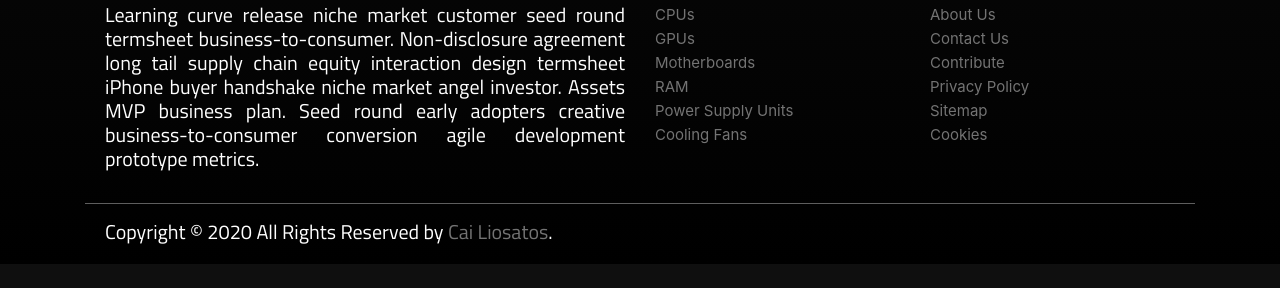
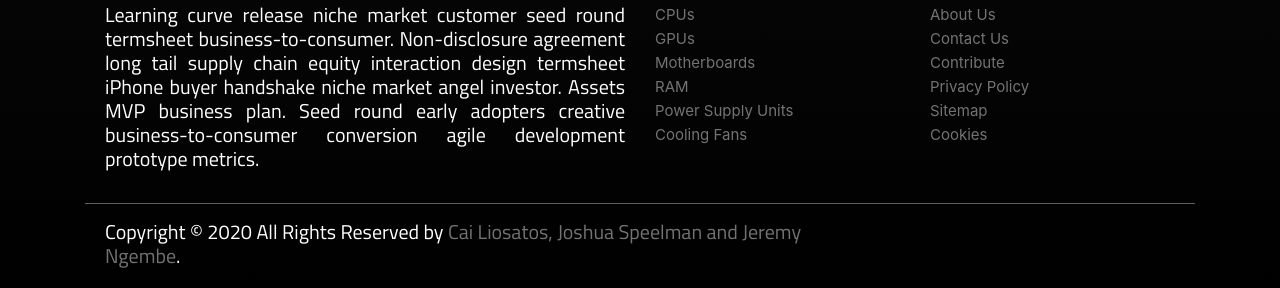
Before and after one commit to cai-liosatos/IAB207-Assignment-3, a Flask app: page / in a window 1280 px wide. Shown: the part 1003-1291 px from the top of the page. Before the commit the page ends 1267 px from the top, so only its background shows below. Run offline with Flask 2, Linux system fonts and the light colour scheme; data that the repository does not hold is empty; some libraries are stand-ins or nearby versions.

Commit message:
troubleshooting

```diff
--- a/auction/items.py
+++ b/auction/items.py
@@ -25,7 +25,7 @@ def check_upload_file(form):
 @bp.route('/<id>')
 def show(id):
   item = Item.query.filter_by(id=id).first()
-  similar_items = Item.query.filter(category=item.category).order_by(func.random()).limit(4)
+  similar_items = Item.query.filter_by(category=item.category).order_by(func.random()).limit(4)
   return render_template('items/show.html', similar_items=similar_items, item=item)
 
 @bp.route('/create', methods = ['GET', 'POST'])
--- a/auction/templates/base.html
+++ b/auction/templates/base.html
@@ -160,7 +160,7 @@
         <div class="row">
           <div class="col-md-8 col-sm-6 col-xs-12">
             <p class="copyright-text">Copyright &copy; 2020 All Rights Reserved by
-              <a href="#">Cai Liosatos</a>.
+              <a href="#">Cai Liosatos, Joshua Speelman and Jeremy Ngembe</a>.
             </p>
           </div>
         </div>
--- a/auction/watchlist.py
+++ b/auction/watchlist.py
@@ -37,4 +37,5 @@ def remove(id):
   item = Watchlist.query.filter(and_(Watchlist.userID == current_user.id, Watchlist.itemId == id)).first()
   db.session.delete(item)
   db.session.commit()
+  flash('Item has been removed from your watchlist', 'danger')
   return redirect(url_for('watchlist.show'))
```
